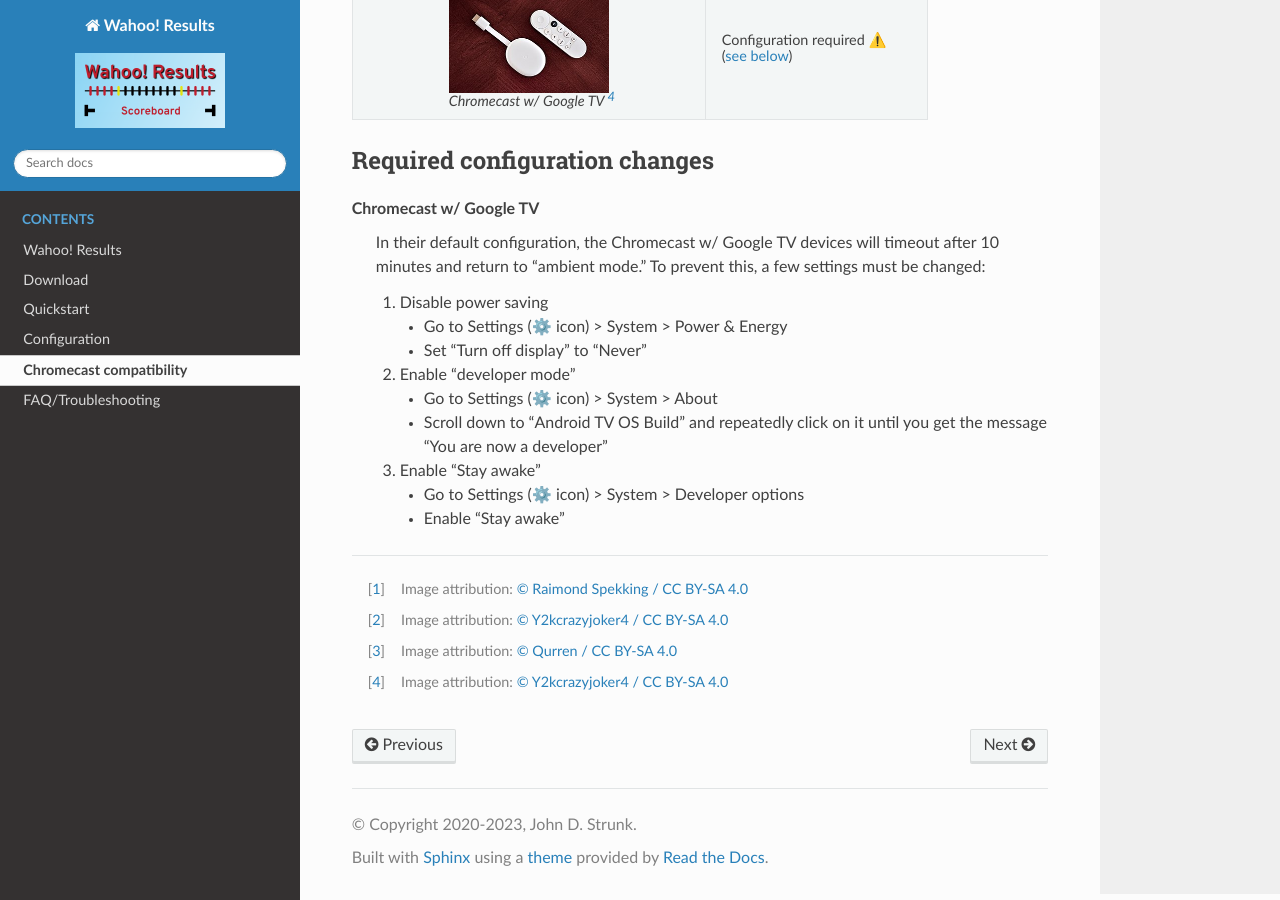
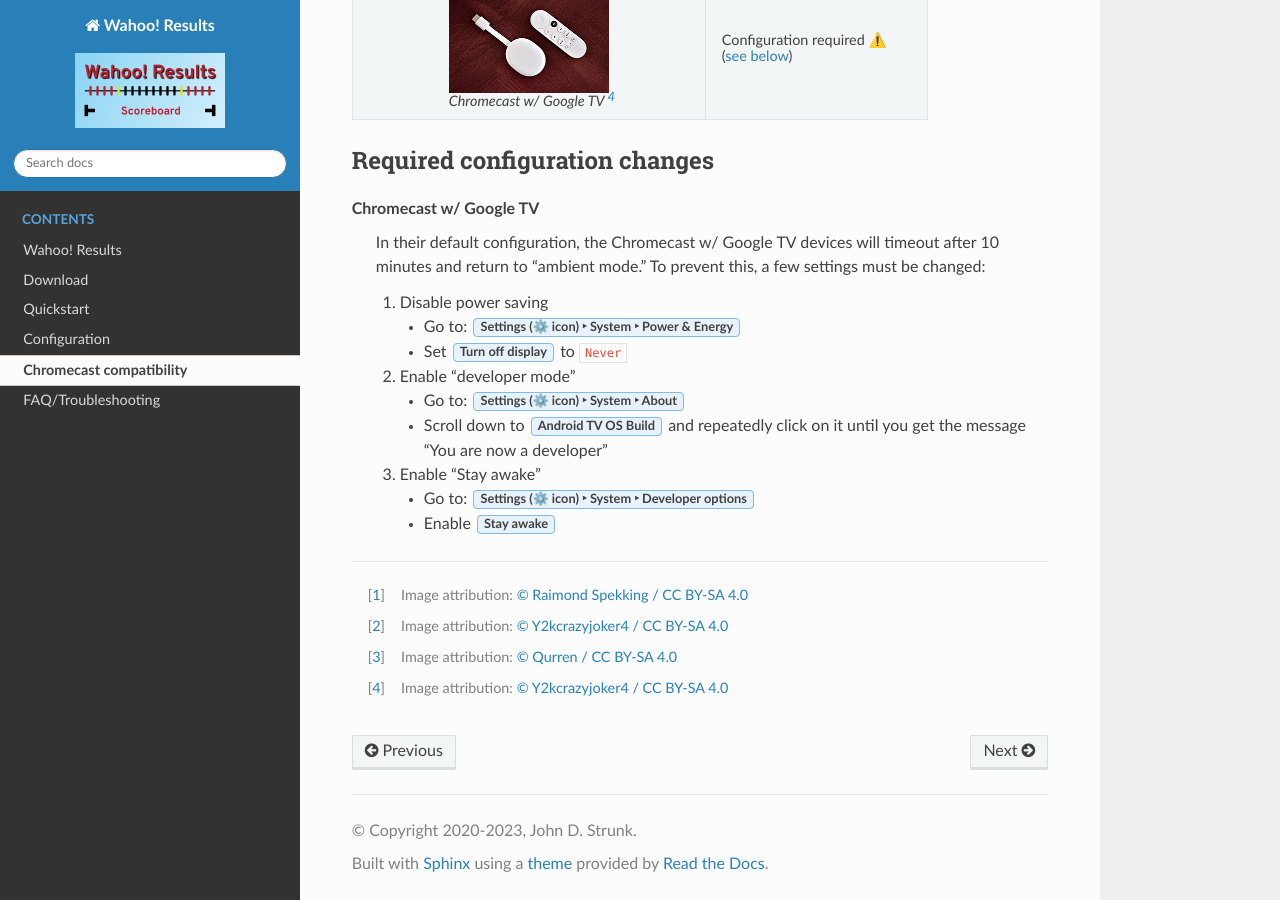
Before and after one commit to JohnStrunk/wahoo-results, a Sphinx documentation site: the page built from docs/chromecast-compat.rst, in a window 1280 px wide and 900 px high, scrolled down 798 px. Built offline with Sphinx 7.4.7 and the Read the Docs theme 2.0.0, drawn with Linux system fonts in a browser that asks for light colours; comment, search, counter and statistics services are not loaded; part of the change alters nothing that is shown.

Commit message:
Docs: Update compatibility w/ role markers
Signed-off-by: John Strunk <john.strunk@gmail.com>

```diff
--- a/docs/chromecast-compat.rst
+++ b/docs/chromecast-compat.rst
@@ -46,19 +46,19 @@ Chromecast w/ Google TV
 
     1. Disable power saving
 
-       - Go to Settings (⚙️ icon) > System > Power & Energy
-       - Set "Turn off display" to "Never"
+       - Go to: :menuselection:`Settings (⚙️ icon) --> System --> Power & Energy`
+       - Set :guilabel:`Turn off display` to ``Never``
 
     2. Enable "developer mode"
 
-       - Go to Settings (⚙️ icon) > System > About
-       - Scroll down to "Android TV OS Build" and repeatedly click on it until
-         you get the message "You are now a developer"
+       - Go to: :menuselection:`Settings (⚙️ icon) --> System --> About`
+       - Scroll down to :guilabel:`Android TV OS Build` and repeatedly click on
+         it until you get the message "You are now a developer"
 
     3. Enable "Stay awake"
 
-       - Go to Settings (⚙️ icon) > System > Developer options
-       - Enable "Stay awake"
+       - Go to: :menuselection:`Settings (⚙️ icon) --> System --> Developer options`
+       - Enable :guilabel:`Stay awake`
 
 -----
 
```
